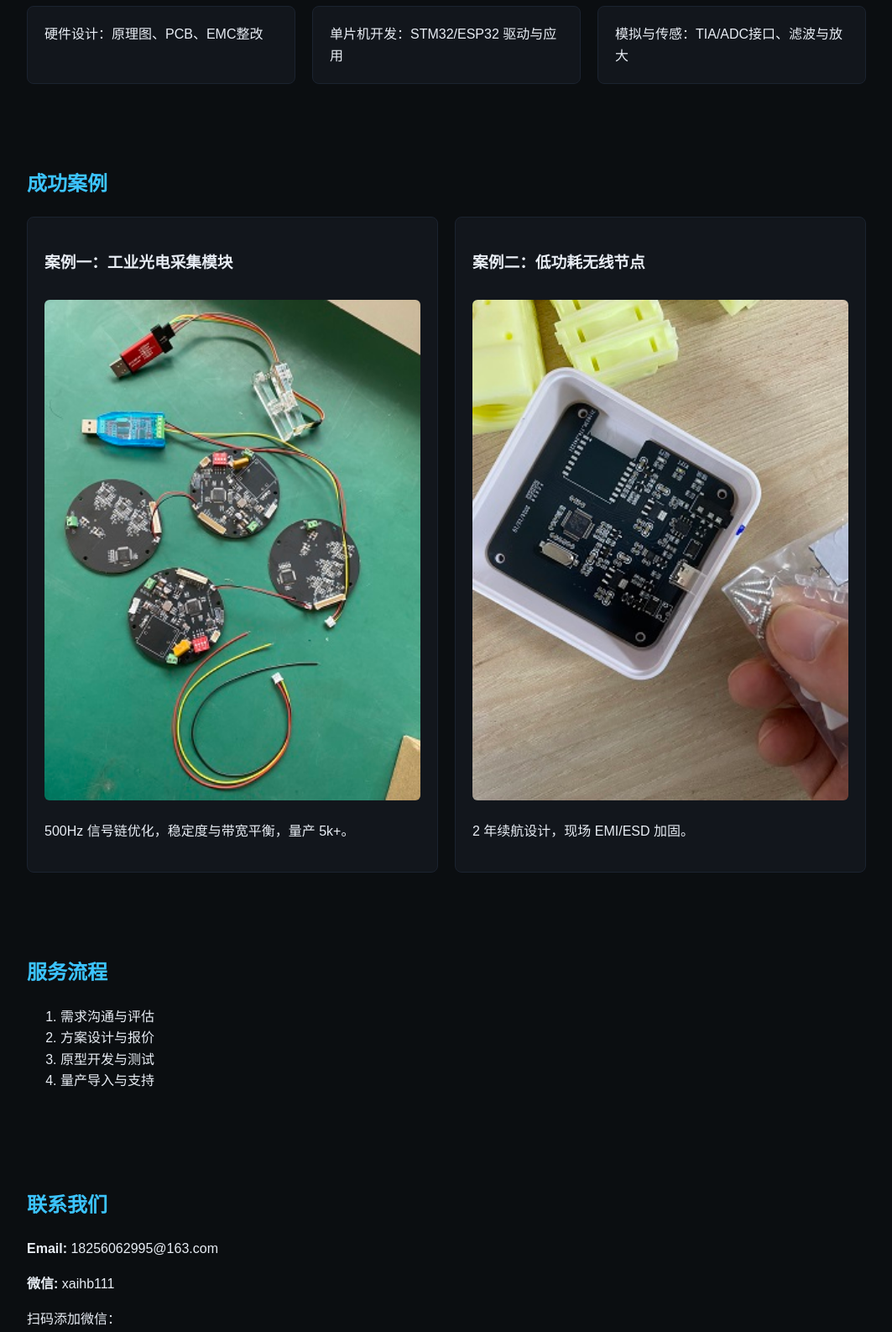
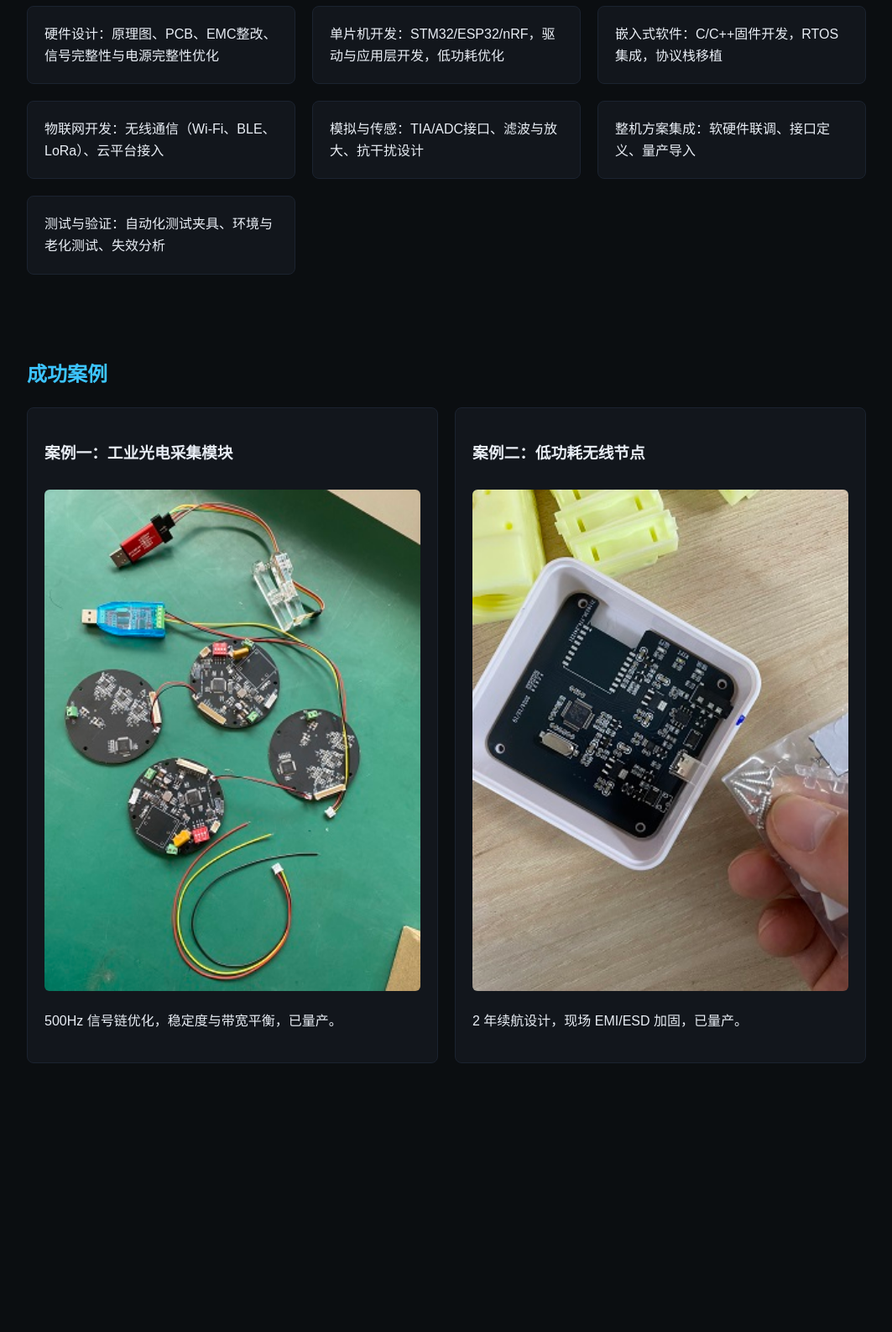
Before and after one commit to guoyangwangyuan/keruistone.github.io, a plain HTML site: page index.html in a window 1280 px wide. Shown: the part 460-2046 px from the top of the page at 84% size, without its empty margins (108-1171 px from the left). After the commit the page ends 1876 px from the top, so only its background shows below. Drawn offline with Linux system fonts and the light colour scheme.

Commit message:
Update index.html

```diff
--- a/index.html
+++ b/index.html
@@ -4,7 +4,7 @@
   <meta charset="utf-8">
   <meta name="viewport" content="width=device-width,initial-scale=1">
   <title>合肥科瑞思通电子科技有限公司 | Hefei Keruistone Electronics</title>
-  <meta name="description" content="合肥科瑞思通电子科技有限公司 - 十年硬件开发经验，专业电子电路开发、硬件设计、单片机开发与整机方案集成。">
+  <meta name="description" content="合肥科瑞思通电子科技有限公司 - 十年硬件开发经验，专业电子电路开发、硬件设计、单片机开发、物联网与低功耗方案。">
   <style>
     body{margin:0;font-family:Arial,Helvetica,sans-serif;background:#0b0e11;color:#e9eef5;line-height:1.6}
     header{background:#111;padding:15px 20px;position:sticky;top:0;z-index:10}
@@ -20,7 +20,6 @@
     .lang-switch{float:right}
     .btn{display:inline-block;padding:10px 16px;border-radius:6px;background:#3cc4ff;color:#04121a;font-weight:bold;text-decoration:none}
     img{border-radius:6px;margin-top:10px}
-    /* 语言切换颜色 */
     .lang-zh{color:#3cc4ff;font-weight:bold}
     .lang-en{color:#70e0a6;font-weight:bold}
   </style>
@@ -69,14 +68,26 @@
   <section id="services">
     <h2 data-zh="服务能力" data-en="Our Services" class="lang-zh">服务能力</h2>
     <div class="grid cols-3">
-      <div class="card" data-zh="硬件设计：原理图、PCB、EMC整改" data-en="Hardware Design: Schematics, PCB, EMC">
-        硬件设计：原理图、PCB、EMC整改
+      <div class="card" data-zh="硬件设计：原理图、PCB、EMC整改、信号完整性与电源完整性优化" data-en="Hardware Design: Schematics, PCB, EMC, SI/PI Optimization">
+        硬件设计：原理图、PCB、EMC整改、信号完整性与电源完整性优化
       </div>
-      <div class="card" data-zh="单片机开发：STM32/ESP32 驱动与应用" data-en="MCU Development: STM32/ESP32 Drivers & Apps">
-        单片机开发：STM32/ESP32 驱动与应用
+      <div class="card" data-zh="单片机开发：STM32/ESP32/nRF，驱动与应用层开发，低功耗优化" data-en="MCU Development: STM32/ESP32/nRF, Drivers & Applications, Low-power Optimization">
+        单片机开发：STM32/ESP32/nRF，驱动与应用层开发，低功耗优化
       </div>
-      <div class="card" data-zh="模拟与传感：TIA/ADC接口、滤波与放大" data-en="Analog & Sensors: TIA/ADC, Filtering, Amplification">
-        模拟与传感：TIA/ADC接口、滤波与放大
+      <div class="card" data-zh="嵌入式软件：C/C++固件开发，RTOS集成，协议栈移植" data-en="Embedded Software: C/C++ Firmware, RTOS Integration, Protocol Stacks">
+        嵌入式软件：C/C++固件开发，RTOS集成，协议栈移植
+      </div>
+      <div class="card" data-zh="物联网开发：无线通信（Wi-Fi、BLE、LoRa）、云平台接入" data-en="IoT Development: Wireless (Wi-Fi, BLE, LoRa), Cloud Integration">
+        物联网开发：无线通信（Wi-Fi、BLE、LoRa）、云平台接入
+      </div>
+      <div class="card" data-zh="模拟与传感：TIA/ADC接口、滤波与放大、抗干扰设计" data-en="Analog & Sensors: TIA/ADC, Filtering, Amplification, Noise Immunity">
+        模拟与传感：TIA/ADC接口、滤波与放大、抗干扰设计
+      </div>
+      <div class="card" data-zh="整机方案集成：软硬件联调、接口定义、量产导入" data-en="System Integration: HW/SW Co-design, Interface Definition, Mass Production">
+        整机方案集成：软硬件联调、接口定义、量产导入
+      </div>
+      <div class="card" data-zh="测试与验证：自动化测试夹具、环境与老化测试、失效分析" data-en="Testing & Validation: Automated Fixtures, Environmental & Aging Tests, Failure Analysis">
+        测试与验证：自动化测试夹具、环境与老化测试、失效分析
       </div>
     </div>
   </section>
@@ -87,36 +98,14 @@
       <div class="card">
         <h3>案例一：工业光电采集模块</h3>
         <img src="images/case1.jpg" alt="案例一照片" width="100%">
-        <p>500Hz 信号链优化，稳定度与带宽平衡，量产 5k+。</p>
+        <p>500Hz 信号链优化，稳定度与带宽平衡，已量产。</p>
       </div>
       <div class="card">
         <h3>案例二：低功耗无线节点</h3>
         <img src="images/case2.jpg" alt="案例二照片" width="100%">
-        <p>2 年续航设计，现场 EMI/ESD 加固。</p>
+        <p>2 年续航设计，现场 EMI/ESD 加固，已量产。</p>
       </div>
     </div>
   </section>
 
   <section id="process">
-    <h2 data-zh="服务流程" data-en="Process" class="lang-zh">服务流程</h2>
-    <ol>
-      <li data-zh="需求沟通与评估" data-en="Requirement Analysis">需求沟通与评估</li>
-      <li data-zh="方案设计与报价" data-en="Design & Quotation">方案设计与报价</li>
-      <li data-zh="原型开发与测试" data-en="Prototype & Testing">原型开发与测试</li>
-      <li data-zh="量产导入与支持" data-en="Mass Production & Support">量产导入与支持</li>
-    </ol>
-  </section>
-
-  <section id="contact">
-    <h2 data-zh="联系我们" data-en="Contact Us" class="lang-zh">联系我们</h2>
-    <p><strong>Email:</strong> 18256062995@163.com</p>
-    <p><strong>微信:</strong> xaihb111</p>
-    <p>扫码添加微信：</p>
-    <img src="images/wechat.png" alt="微信二维码" width="200">
-  </section>
-
-  <footer>
-    © 2025 合肥科瑞思通电子科技有限公司 | Hefei Keruistone Electronics
-  </footer>
-</body>
-</html>
```
